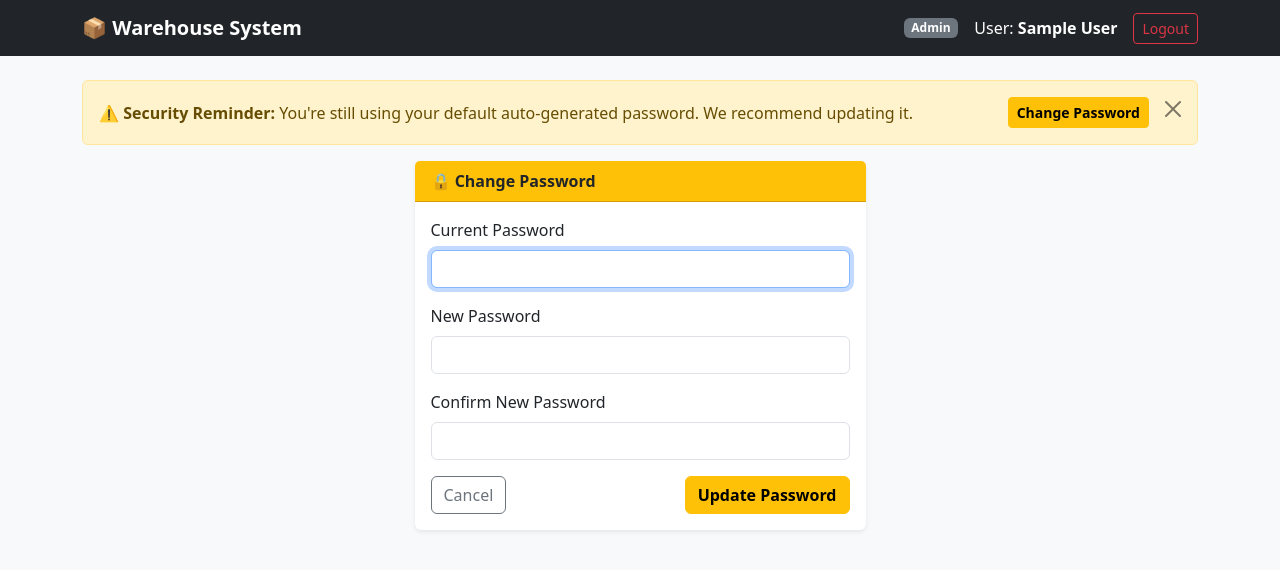
After one commit to mdrznbm/inventory-app, a Flask app: page /change-password in a window 1280 px wide. The commit adds this page. Shown: the top 570 px of the page. Run offline with Flask 3, Linux system fonts and the light colour scheme; the visitor is signed in with stand-in values (Sample User, id 1).

Commit message:
Add password reminder, change-password flow, and account lockout with supervisor reset
- Add default-password security reminder banner (dismissible per-visit, shown via context processor) and Change Password page (old/new/confirm password validation)
- Add account lockout after 3 consecutive failed login attempts, tracked via new User columns (failed_login_attempts, is_locked, lock_requested_at)
- Add Supervisor dashboard 'Password Reset Requests' panel showing locked accounts with staff ID, name, lockout timestamp, and a Reset Password button that restores the default firstname123 password
- Add add_lockout_columns.py migration script to add the new columns to the existing SQLite database without losing existing data
- Fix base.html navbar bug referencing nonexistent current_user.username, now correctly shows current_user.name

```diff
--- a/app.py
+++ b/app.py
@@ -114,6 +114,27 @@ def generate_next_sku():
     return f"SKU-{max_num + 1}"
 
 
+def is_using_default_password(user):
+    """
+    Checks whether a user's current password still matches the
+    auto-generated default (first_name + '123') assigned at account
+    creation. Works without a dedicated DB column by recomputing the
+    expected default from the user's stored name and comparing hashes.
+    """
+    if not user or not user.name:
+        return False
+    first_name = user.name.split()[0].lower()
+    expected_default = f"{first_name}123"
+    return check_password_hash(user.password_hash, expected_default)
+
+
+@app.context_processor
+def inject_password_reminder():
+    if current_user.is_authenticated:
+        return dict(show_password_reminder=is_using_default_password(current_user))
+    return dict(show_password_reminder=False)
+
+
 # --- ROUTING LOGIC ---
 
 @app.route('/')
@@ -136,16 +157,32 @@ def login():
         staff_id = request.form.get('staff_id', '').strip().lower()
         password = request.form.get('password')
 
-        user = User.query.filter_by(staff_id=staff_id, is_account_active=True).first()
+        user = User.query.filter_by(staff_id=staff_id).first()
 
-        if user and check_password_hash(user.password_hash, password):
+        if not user or not user.is_account_active:
+            flash('Invalid Staff ID or account deactivated.', 'danger')
+        elif user.is_locked:
+            flash('This account is locked after 3 failed login attempts. Please contact your supervisor for a password reset.', 'danger')
+        elif check_password_hash(user.password_hash, password):
+            user.failed_login_attempts = 0
+            db.session.commit()
             login_user(user)
             flash(f'Logged in as {user.name} ({user.staff_id.upper()})', 'success')
             return redirect(url_for('index'))
         else:
-            flash('Invalid Staff ID or account deactivated.', 'danger')
+            user.failed_login_attempts += 1
+            if user.failed_login_attempts >= 3:
+                user.is_locked = True
+                user.lock_requested_at = datetime.utcnow()
+                db.session.commit()
+                flash('Account locked after 3 failed login attempts. A password reset request has been sent to your supervisor.', 'danger')
+            else:
+                db.session.commit()
+                remaining = 3 - user.failed_login_attempts
+                attempt_word = 'attempt' if remaining == 1 else 'attempts'
+                flash(f'Invalid Staff ID or password. {remaining} {attempt_word} remaining before lockout.', 'danger')
 
-    active_users = User.query.filter_by(is_account_active=True).order_by(User.role, User.staff_id).all()
+    active_users = User.query.filter_by(is_account_active=True, is_locked=False).order_by(User.role, User.staff_id).all()
 
     return render_template('login.html', active_users=active_users)
 
@@ -368,6 +405,7 @@ def supervisor_dashboard():
     pending_txns = Transaction.query.filter_by(status='PENDING').order_by(Transaction.created_at.asc()).all()
     products = Product.query.all()
     employees = User.query.order_by(User.staff_id.asc()).all()
+    locked_users = User.query.filter_by(is_locked=True).order_by(User.lock_requested_at.asc()).all()
 
     inbound_count = User.query.filter_by(role='inbound_emp', is_account_active=True).count()
     outbound_count = User.query.filter_by(role='outbound_emp', is_account_active=True).count()
@@ -386,6 +424,7 @@ def supervisor_dashboard():
         pending_txns=pending_txns,
         products=products,
         employees=employees,
+        locked_users=locked_users,
         inbound_count=inbound_count,
         outbound_count=outbound_count,
         forced_role=forced_role,
@@ -466,6 +505,28 @@ def toggle_employee_status(user_id):
     return redirect(url_for('supervisor_dashboard'))
 
 
+@app.route('/supervisor/reset-password/<int:user_id>')
+@login_required
+def reset_employee_password(user_id):
+    if current_user.role != 'supervisor':
+        flash('Unauthorized.', 'danger')
+        return redirect(url_for('index'))
+
+    user = User.query.get_or_404(user_id)
+
+    first_name = user.name.split()[0].lower()
+    default_password = f"{first_name}123"
+
+    user.password_hash = generate_password_hash(default_password)
+    user.is_locked = False
+    user.failed_login_attempts = 0
+    user.lock_requested_at = None
+    db.session.commit()
+
+    flash(f'Password for {user.name} ({user.staff_id}) has been reset to the default password ({default_password}).', 'success')
+    return redirect(url_for('supervisor_dashboard'))
+
+
 @app.route('/supervisor/approve/<int:txn_id>')
 @login_required
 def approve_transaction(txn_id):
@@ -511,6 +572,39 @@ def reject_transaction(txn_id):
     return redirect(url_for('supervisor_dashboard'))
 
 
+@app.route('/change-password', methods=['GET', 'POST'])
+@login_required
+def change_password():
+    if request.method == 'POST':
+        old_password = request.form.get('old_password', '')
+        new_password = request.form.get('new_password', '')
+        confirm_password = request.form.get('confirm_password', '')
+
+        if not check_password_hash(current_user.password_hash, old_password):
+            flash('Current password is incorrect.', 'danger')
+            return redirect(url_for('change_password'))
+
+        if not new_password or not confirm_password:
+            flash('Please fill in both new password fields.', 'warning')
+            return redirect(url_for('change_password'))
+
+        if new_password != confirm_password:
+            flash('New password and confirmation do not match.', 'warning')
+            return redirect(url_for('change_password'))
+
+        if new_password == old_password:
+            flash('New password must be different from your current password.', 'warning')
+            return redirect(url_for('change_password'))
+
+        current_user.password_hash = generate_password_hash(new_password)
+        db.session.commit()
+
+        flash('Password updated successfully!', 'success')
+        return redirect(url_for('index'))
+
+    return render_template('change_password.html')
+
+
 @app.route('/logout')
 @login_required
 def logout():
--- a/models.py
+++ b/models.py
@@ -1,58 +1,44 @@
 from flask_sqlalchemy import SQLAlchemy
 from flask_login import UserMixin
 from datetime import datetime
-
 db = SQLAlchemy()
-
 class User(UserMixin, db.Model):
     __tablename__ = 'users'
-
     id = db.Column(db.Integer, primary_key=True)
     staff_id = db.Column(db.String(10), unique=True, nullable=False) # e.g. s001, ib001, ob001
     name = db.Column(db.String(50), nullable=False)
     password_hash = db.Column(db.String(255), nullable=False)
     # Roles: 'supervisor', 'inbound_emp', 'outbound_emp'
     role = db.Column(db.String(20), nullable=False)
-
     is_account_active = db.Column(db.Boolean, default=True, nullable=False)
-
+    failed_login_attempts = db.Column(db.Integer, default=0, nullable=False)
+    is_locked = db.Column(db.Boolean, default=False, nullable=False)
+    lock_requested_at = db.Column(db.DateTime, nullable=True)
     @property
     def is_active(self):
         return self.is_account_active
-
     transactions = db.relationship('Transaction', backref='requester', lazy=True)
-
     def __repr__(self):
         return f"<User {self.staff_id} ({self.name}) - Role: {self.role}>"
-
-
 class Product(db.Model):
     __tablename__ = 'products'
-
     id = db.Column(db.Integer, primary_key=True)
     sku = db.Column(db.String(30), unique=True, nullable=False)
     name = db.Column(db.String(100), nullable=False)
     current_stock = db.Column(db.Integer, default=0)
     min_threshold = db.Column(db.Integer, default=5)
-
     transactions = db.relationship('Transaction', backref='product', lazy=True)
-
     def __repr__(self):
         return f"<Product {self.name} (Stock: {self.current_stock})>"
-
-
 class Transaction(db.Model):
     __tablename__ = 'transactions'
-
     id = db.Column(db.Integer, primary_key=True)
     txn_type = db.Column(db.String(10), nullable=False)
     quantity = db.Column(db.Integer, nullable=False)
     status = db.Column(db.String(10), default='PENDING', nullable=False)
     rejection_reason = db.Column(db.String(255), nullable=True)
     created_at = db.Column(db.DateTime, default=datetime.utcnow)
-
     user_id = db.Column(db.Integer, db.ForeignKey('users.id'), nullable=False)
     product_id = db.Column(db.Integer, db.ForeignKey('products.id'), nullable=False)
-
     def __repr__(self):
         return f"<Transaction #{self.id} {self.txn_type} - {self.status}>"
--- a/templates/base.html
+++ b/templates/base.html
@@ -8,21 +8,18 @@
     <link rel="stylesheet" href="{{ url_for('static', filename='css/style.css') }}">
 </head>
 <body class="bg-light">
-
     <nav class="navbar navbar-expand-lg navbar-dark bg-dark mb-4">
         <div class="container">
             <a class="navbar-brand fw-bold" href="#">📦 Warehouse System</a>
-
             {% if current_user.is_authenticated %}
             <div class="d-flex align-items-center text-white">
                 <span class="me-3 badge bg-secondary text-capitalize">{{ current_user.role.replace('_', ' ') }}</span>
-                <span class="me-3">User: <strong>{{ current_user.username }}</strong></span>
+                <span class="me-3">User: <strong>{{ current_user.name }}</strong></span>
                 <a href="{{ url_for('logout') }}" class="btn btn-outline-danger btn-sm">Logout</a>
             </div>
             {% endif %}
         </div>
     </nav>
-
     <div class="container">
         {% with messages = get_flashed_messages(with_categories=true) %}
             {% if messages %}
@@ -35,9 +32,20 @@
             {% endif %}
         {% endwith %}
 
+        {% if show_password_reminder %}
+            <div class="alert alert-warning alert-dismissible fade show d-flex justify-content-between align-items-center flex-wrap" role="alert">
+                <div>
+                    ⚠️ <strong>Security Reminder:</strong> You're still using your default auto-generated password. We recommend updating it.
+                </div>
+                <div class="d-flex align-items-center">
+                    <a href="{{ url_for('change_password') }}" class="btn btn-sm btn-warning fw-bold ms-3">Change Password</a>
+                    <button type="button" class="btn-close ms-2" data-bs-dismiss="alert" aria-label="Close"></button>
+                </div>
+            </div>
+        {% endif %}
+
         {% block content %}{% endblock %}
     </div>
-
     <script src="https://cdn.jsdelivr.net/npm/bootstrap@5.3.2/dist/js/bootstrap.bundle.min.js"></script>
 </body>
 </html>
--- /dev/null
+++ b/templates/change_password.html
@@ -0,0 +1,38 @@
+{% extends "base.html" %}
+
+{% block title %}Change Password - Warehouse System{% endblock %}
+
+{% block content %}
+<div class="row justify-content-center">
+    <div class="col-md-5">
+        <div class="card shadow-sm border-0">
+            <div class="card-header bg-warning text-dark fw-bold">
+                🔒 Change Password
+            </div>
+            <div class="card-body">
+                <form method="POST" action="{{ url_for('change_password') }}">
+                    <div class="mb-3">
+                        <label for="old_password" class="form-label">Current Password</label>
+                        <input type="password" class="form-control" id="old_password" name="old_password" required autofocus>
+                    </div>
+
+                    <div class="mb-3">
+                        <label for="new_password" class="form-label">New Password</label>
+                        <input type="password" class="form-control" id="new_password" name="new_password" required>
+                    </div>
+
+                    <div class="mb-3">
+                        <label for="confirm_password" class="form-label">Confirm New Password</label>
+                        <input type="password" class="form-control" id="confirm_password" name="confirm_password" required>
+                    </div>
+
+                    <div class="d-flex justify-content-between">
+                        <a href="{{ url_for('index') }}" class="btn btn-outline-secondary">Cancel</a>
+                        <button type="submit" class="btn btn-warning fw-bold">Update Password</button>
+                    </div>
+                </form>
+            </div>
+        </div>
+    </div>
+</div>
+{% endblock %}
```
Also changed, not shown: add_lockout_columns.py (added, +52 -0 lines), templates/supervisor.html (+36 -0 lines).
